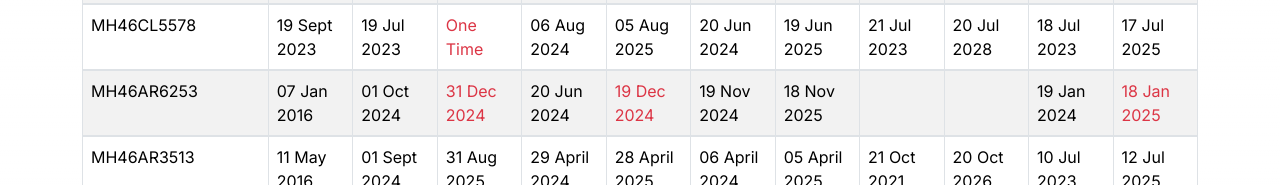
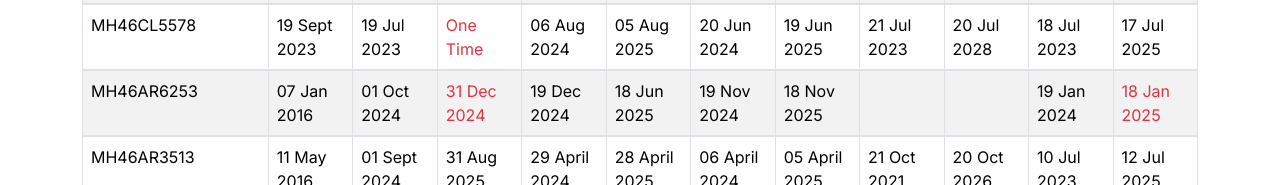
Before and after one commit to bansoderocker/practice-next-js, a Next.js app: page /Dashboard in a window 1280 px wide. Shown: the part 365-550 px from the top of the page. Built offline with nearby package versions, Linux system fonts and the light colour scheme.

Commit message:
Update 6253 PUC Details page.tsx

```diff
--- a/src/app/Dashboard/page.tsx
+++ b/src/app/Dashboard/page.tsx
@@ -58,8 +58,8 @@ const Dashboard = () => {
         toDate: "31 Dec 2024",
       },
       puc: {
-        fromDate: "20 Jun 2024",
-        toDate: "19 Dec 2024",
+        fromDate: "19 Dec 2024",
+        toDate: "18 Jun 2025",
       },
       insurance: {
         fromDate: "19 Nov 2024",
```
